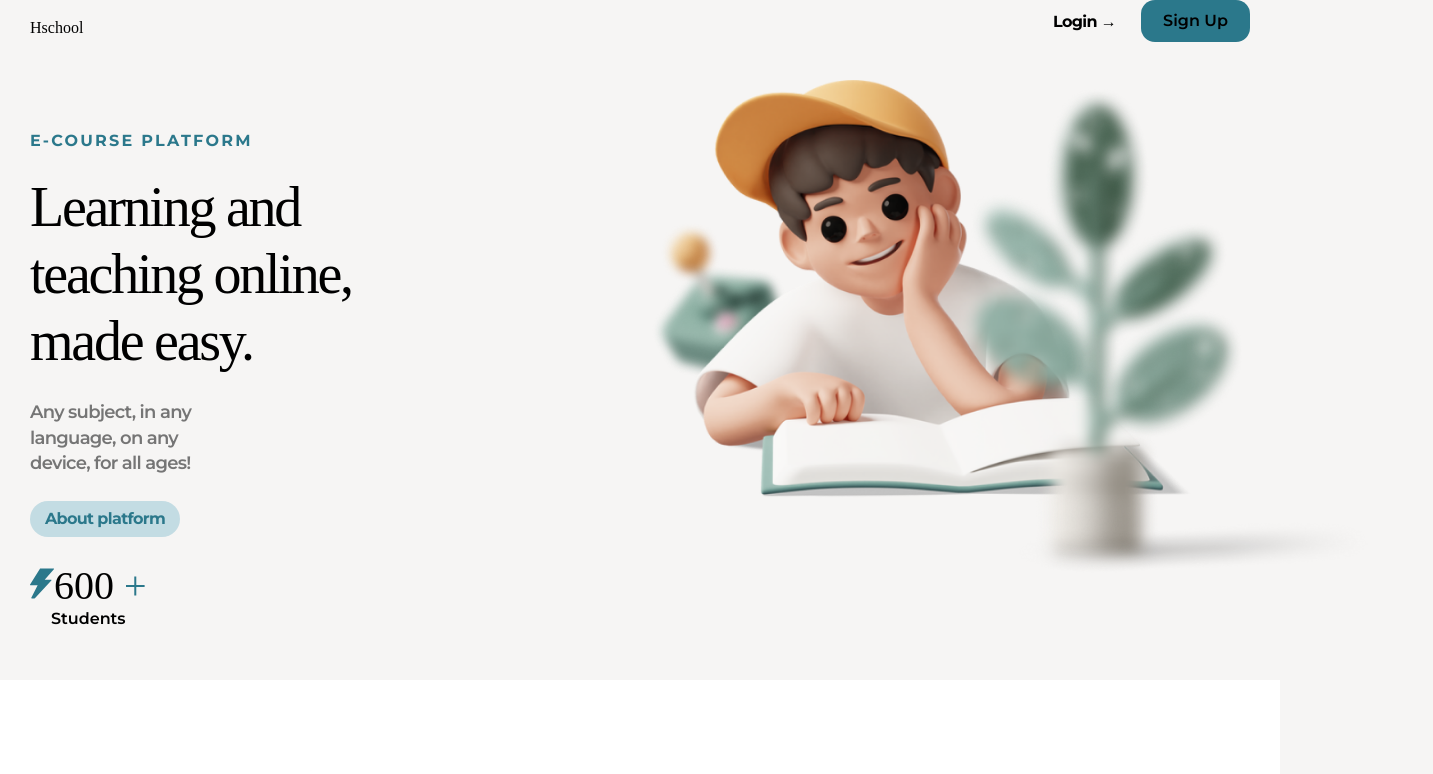
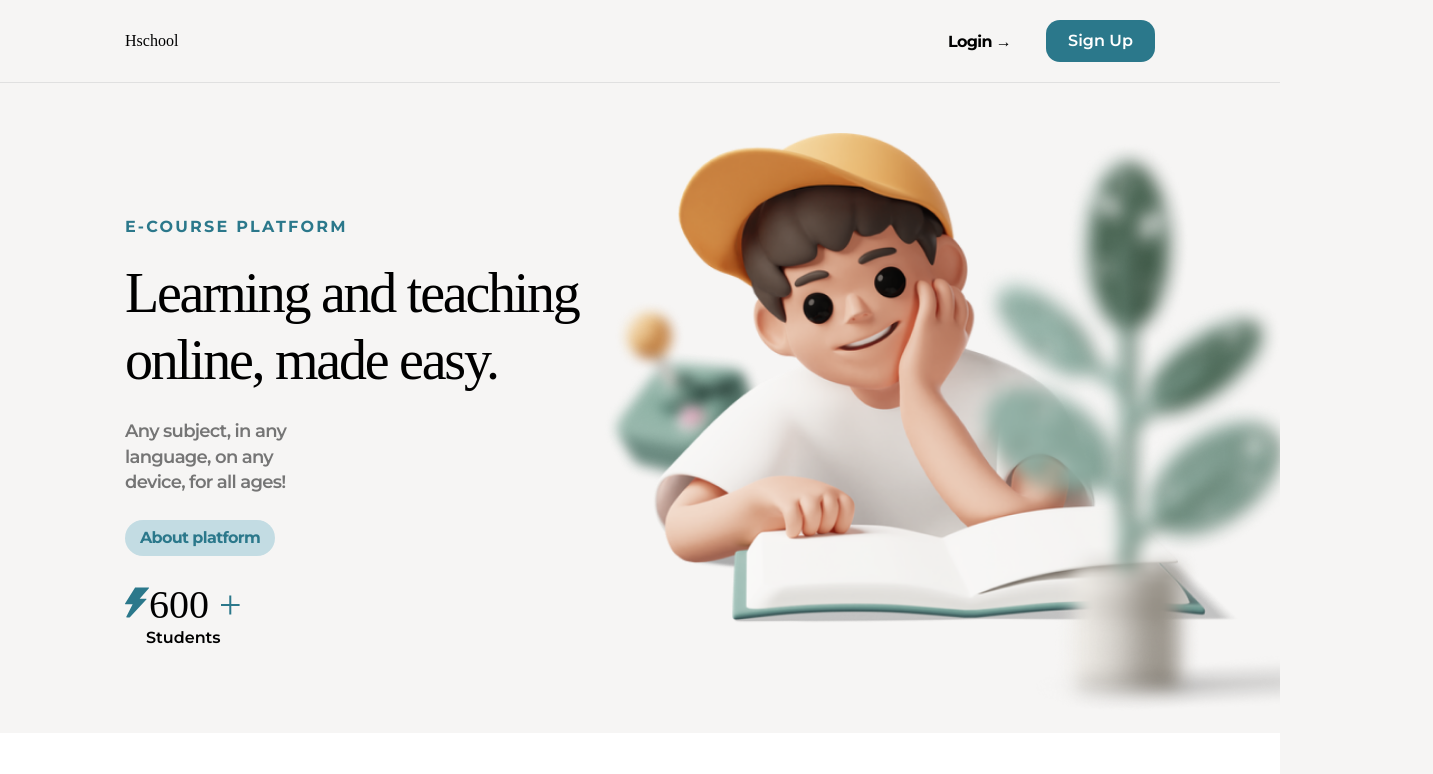
Before and after one commit to Mrkrimers/EducationPlatform, a React (Create React App) app in the folder client/: page / in a window 1280 px wide. Shown: the top 774 px of the page, 1433 px wide, since content can reach past the window. Built offline with nearby package versions, Linux system fonts and the light colour scheme; a web font is replaced by a local one.

Commit message:
added fix css

```diff
--- a/client/src/components/Header/Header.js
+++ b/client/src/components/Header/Header.js
@@ -16,19 +16,18 @@ function Header({ isAuth }) {
     return (
 
         <div className={style.wrapper}>
-            <h1>
-                <Link to={'/'}>Hschool</Link>
-            </h1>
+            <Link to={'/'}> <h1>Hschool</h1></Link>
 
             <div className={style.btns}>
                 {!isAuth ? (<>
-                    <div className={style.login}>
-                        <Link to={'/login'}>Login →</Link>
-                    </div>
+                    <Link to={'/login'}>
+                        <div className={style.login}> Login → </div>
 
-                    <div className={style.signUp}>
-                        <Link to={'/registration'}>Sign Up</Link>
-                    </div>
+                    </Link>
+
+                    <Link to={'/registration'}>
+                        <div className={style.signUp}> Sign Up </div>
+                    </Link>
                 </>) : (
                     <div className={style.signUp} onClick={singOut}>
                         Sign Out
--- a/client/src/components/Header/style.module.css
+++ b/client/src/components/Header/style.module.css
@@ -2,8 +2,8 @@
     display: flex;
     justify-content: space-between;
     align-items: center;
-    width: 1220px;
     margin: auto;
+    padding: 20px 125px;
 }
 
 .wrapper .btns {
@@ -12,20 +12,28 @@
     gap: 25px
 }
 
-.wrapper h1 a {
+.wrapper h1 {
     font: 400 16px Dela Gothic One;
     color: #000;
 }
 
+.wrapper h1:hover {
+    transition: 0.5s;
+    scale: 1.5;
+}
+
 .wrapper .login {
     font: 700 16px Montserrat;
-    color: #000;
     letter-spacing: -0.662px;
+    padding: 7px 10px;
+    border-radius: 10px;
 }
 
 .wrapper .login:hover {
-    transition: 10s;
+    transition: 0.5s;
     text-decoration: underline;
+
+    box-shadow: 0px 0px 6px 1px rgb(13, 13, 13);
 }
 
 .wrapper .signUp {
@@ -41,5 +49,7 @@
 
 .wrapper .signUp:hover {
     transition: 0.5s;
-    opacity: 50%;
+    opacity: 70%;
+
+    box-shadow: 0px 0px 6px 1px rgb(13, 13, 13);
 }
--- a/client/src/components/PreviewInfo/style.module.css
+++ b/client/src/components/PreviewInfo/style.module.css
@@ -1,16 +1,19 @@
 .preview {
     display: flex;
-    justify-content: space-between;
+    justify-content: center;
     align-items: center;
-    margin: 3% auto 0;
-    width: 1220px;
+
+    padding-top: 50px;
+
+    border-top: 1px solid #E0E0E0;
 }
 
 .preview .previewInfo {
-    width: 520px;
+    width: 52%;
     display: flex;
     flex-direction: column;
     gap: 25px;
+    padding-left: 125px;
 }
 
 .preview .previewInfo .discription {
@@ -49,12 +52,10 @@
 
 .preview .previewGuy {
     background-image: url(./assests/previewGuy.png);
-    width: 933px;
+    width: 60%;
     height: 600px;
     background-repeat: no-repeat;
-    background-size: contain;
-    position: relative;
-    left: 15%;
+    background-size: cover;
 }
 
 .preview .lightWrapper {
--- a/client/src/pages/LoginPage/style.module.css
+++ b/client/src/pages/LoginPage/style.module.css
@@ -18,7 +18,6 @@
     line-height: 120%;
     letter-spacing: -2.24px;
 }
-
 
 .wrapper .info input {
     /* border-radius: 2px;
@@ -45,9 +44,6 @@
     width: 110px;
 }
 
-
-
-
 .wrapper .imgLogo {
     background-image: url(./assets/image\ 33.png);
     background-size: contain;
--- a/client/src/pages/NotFoundPage/NotFoundPage.js
+++ b/client/src/pages/NotFoundPage/NotFoundPage.js
@@ -8,7 +8,7 @@ function NotFoundPage() {
         <>
             <Header />
 
-            <div className={style.content}>
+            <main className={style.content}>
 
                 <div className={style.wrapper}>
 
@@ -17,13 +17,13 @@ function NotFoundPage() {
                     <p>We can’t seem to find the page you are looking for.</p>
 
                     <Link to={'/'}>
-                        <div className={style.btn}></div>
+                        <div className={style.btn}>Go home</div>
                     </Link>
                 </div>
 
-                <div className={style.img}>Sing Up</div>
+                <div className={style.img}></div>
 
-            </div>
+            </main>
 
             <Footer />
         </>
--- a/client/src/pages/NotFoundPage/style.module.css
+++ b/client/src/pages/NotFoundPage/style.module.css
@@ -1,9 +1,16 @@
 .content {
     margin: auto;
+    padding: 100px 0;
     width: 1180px;
     display: flex;
     justify-content: space-between;
     align-items: center;
+}
+
+.wrapper {
+    display: flex;
+    flex-direction: column;
+    gap: 20px;
 }
 
 .wrapper h1 {
@@ -11,15 +18,18 @@
 
     font: 400 56px Dela Gothic One;
     line-height: 120%;
+    letter-spacing: -2.24px;
 }
 
 .wrapper p {
     color: var(--primaty-grey-dark, #757575);
-    font: 700 16px Space Grotesk;
+    font: 700 16px Montserrat;
     line-height: normal;
 }
 
 .wrapper .btn {
+    width: 122px;
+
     padding: 14px 22px;
     border-radius: 100px;
     background: var(--primaty-cyan-dark, #2B788B);
```
